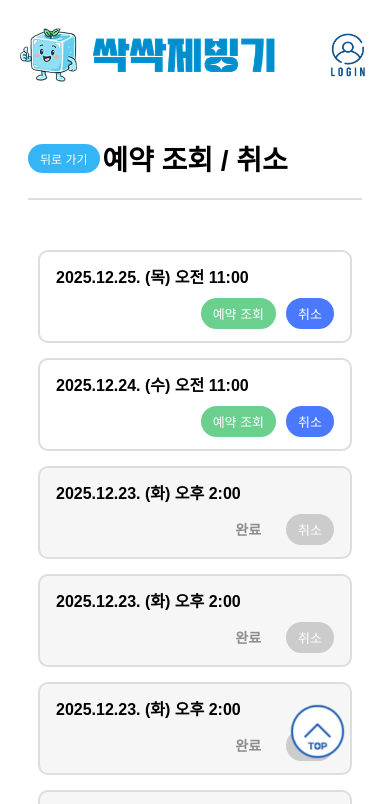
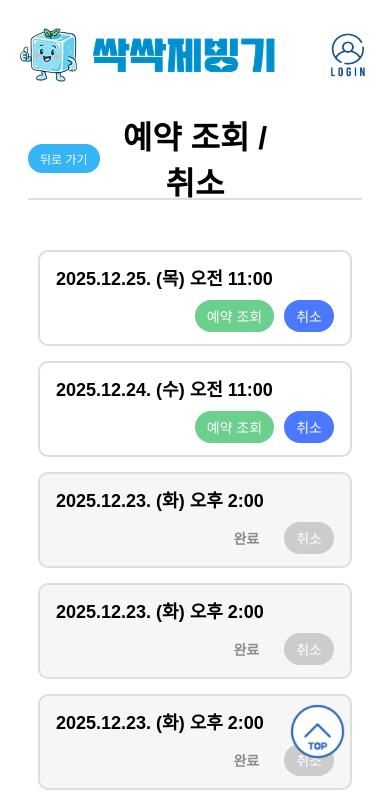
Before and after one commit to icemachine-green/icemachine_client, a React app: page /mypage/reservations in a window 390 px wide. Shown: the top 804 px of the page. Built offline with nearby package versions, Linux system fonts and the light colour scheme; the HTML template or start-up script is replaced by a standard one; a web font is replaced by a local one.

Commit message:
251226 MY_PROFILE, RESERVATION, STORE의 css의 postion 제거 후 반응형 구현 완료

```diff
--- a/src/components/users/MyProfile.css
+++ b/src/components/users/MyProfile.css
@@ -1,10 +1,8 @@
 /* =================================================
-   My Profile / 반응형 CSS
+   My Profile / 반응형 CSS (제목 완전 중앙)
 ================================================= */
 
-/* =========================
-   전체 컨테이너 (PC 기준 유지)
-========================= */
+/* 전체 컨테이너 */
 .my-profile-container {
   margin: 0 auto;
   max-width: 1440px;
@@ -13,16 +11,15 @@
 
 /* 헤더 */
 .my-profile-head {
-  position: relative;
   height: 80px;
   display: flex;
   align-items: center;
+  justify-content: center;
+  position: relative; /* 제목 중앙용 */
 }
 
 /* 뒤로가기 버튼 */
 .my-profile-back-btn {
-  position: absolute;
-  left: 0;
   padding: 5px 20px;
   border-radius: 20px;
   border: none;
@@ -30,17 +27,20 @@
   color: #fff;
   cursor: pointer;
   font-size: 17px;
+  position: absolute;
+  left: 20px; /* 좌측 고정 */
 }
 
-/* 제목 중앙 정렬 */
+/* 제목 중앙 정렬 - 항상 화면 중앙 */
 .my-profile-head-title {
   position: absolute;
   left: 50%;
   transform: translateX(-50%);
-  font-size: 32px;
+  font-size: 32px; /* PC 기준 고정 */
   font-weight: 700;
   margin: 0;
   white-space: nowrap;
+  text-align: center;
 }
 
 /* 가로선 */
@@ -117,53 +117,33 @@
 }
 
 /* =================================================
-   미디어 쿼리 ① 노트북 (≤1024px)
+   미디어 쿼리
 ================================================= */
+
+/* 1024px 이하 */
 @media (max-width: 1024px) {
+  .my-profile-back-btn {
+    font-size: 16px;
+    padding: 5px 18px;
+    left: 15px;
+  }
+
   .my-profile-card-container {
     padding: 0 40px;
   }
+}
 
-  .my-profile-head-title {
-    font-size: 32px;
+/* 950px 이하 */
+@media (max-width: 950px) {
+  .my-profile-back-btn {
+    font-size: 15px;
+    padding: 5px 16px;
+    left: 15px;
   }
 
-  .my-profile-back-btn {
-    font-size: 16px;
-    padding: 5px 18px;
-  }
-
-  .my-profile-card-text {
-    font-size: 17px;
-  }
-
-  .my-profile-change-btn {
-    font-size: 17px;
-    padding: 7px 16px;
-  }
-
-  .my-profile-withdraw-btn {
-    font-size: 15px;
-    padding: 13px 28px;
-  }
-}
-
-/* =================================================
-   미디어 쿼리 ② 태블릿 (≤950px)
-================================================= */
-@media (max-width: 950px) {
   .my-profile-card-container {
     padding: 0 30px;
     max-width: 600px;
-  }
-
-  .my-profile-head-title {
-    font-size: 32px;
-  }
-
-  .my-profile-back-btn {
-    font-size: 15px;
-    padding: 5px 16px;
   }
 
   .my-profile-card-text {
@@ -182,22 +162,17 @@
   }
 }
 
-/* =================================================
-   미디어 쿼리 ③ 태블릿/소형 (≤768px)
-================================================= */
+/* 768px 이하 */
 @media (max-width: 768px) {
+  .my-profile-back-btn {
+    font-size: 14px;
+    padding: 4px 14px;
+    left: 10px;
+  }
+
   .my-profile-card-container {
     padding: 0 20px;
     max-width: 540px;
-  }
-
-  .my-profile-head-title {
-    font-size: 32px;
-  }
-
-  .my-profile-back-btn {
-    font-size: 14px;
-    padding: 4px 14px;
   }
 
   .my-profile-card-text {
@@ -217,26 +192,21 @@
   }
 }
 
-/* =================================================
-   미디어 쿼리 ④ 모바일 (≤480px)
-================================================= */
+/* 480px 이하 */
 @media (max-width: 480px) {
-  .my-profile-card-container {
-    padding: 0 15px;
-    max-width: 100%;
-  }
-
   .my-profile-head {
     height: 60px;
-  }
-
-  .my-profile-head-title {
-    font-size: 32px;
   }
 
   .my-profile-back-btn {
     font-size: 13px;
     padding: 4px 12px;
+    left: 10px;
+  }
+
+  .my-profile-card-container {
+    padding: 0 15px;
+    max-width: 100%;
   }
 
   .my-profile-card-text {
--- a/src/components/users/MyReservations.css
+++ b/src/components/users/MyReservations.css
@@ -8,23 +8,24 @@
    헤더
 ========================= */
 .mypage-reservation-page-head {
-  position: relative;
+  position: relative; /* 제목 중앙을 위해 relative 유지 */
   display: flex;
-  justify-content: center;
   align-items: center;
   height: 80px;
 }
 
 .mypage-reservation-page-head p {
-  font-size: 32px;
+  position: absolute; /* 항상 가로 중앙 */
+  left: 50%;
+  transform: translateX(-50%);
+  font-size: 32px; /* PC 기준 고정 */
   font-weight: 700;
   margin: 0;
+  text-align: center;
 }
 
 /* 뒤로가기 버튼 */
 .reservation-back-btn {
-  position: absolute;
-  left: 0;
   padding: 5px 20px;
   border-radius: 20px;
   border: none;
@@ -32,10 +33,12 @@
   color: #fff;
   cursor: pointer;
   font-size: 17px;
+  margin-left: 0; /* 버튼은 왼쪽에 자연스럽게 위치 */
+  z-index: 1; /* 제목 위에 겹치지 않도록 */
 }
 
 /* =========================
-   가로선 (가로 길이 고정)
+   가로선
 ========================= */
 .mypage-reservation-page-underline {
   width: 100%;
@@ -44,7 +47,6 @@
   height: 1.5px;
   background-color: #dddddd;
   margin: 0 0 50px 0;
-
 }
 
 /* =========================
@@ -148,14 +150,11 @@
 /* =========================
    예약 취소 모달
 ========================= */
-
 .mypage-reservation-modal-overlay {
-  position: fixed;
-  inset: 0;
-  background-color: rgba(0, 0, 0, 0.45);
   display: flex;
   justify-content: center;
   align-items: center;
+  background-color: rgba(0, 0, 0, 0.45);
   z-index: 1000;
 }
 
@@ -225,7 +224,6 @@
   background-color: #f3f3f3;
 }
 
-
 /* =========================
    반응형
 ========================= */
@@ -233,14 +231,14 @@
 /* 1024px 이하 */
 @media (max-width: 1024px) {
   .mypage-reservation-page-head p {
-    font-size: 44px;
+    font-size: 32px;
   }
 }
 
-/* 950px 이하 (태블릿 가로 전환 구간) */
+/* 950px 이하 */
 @media (max-width: 950px) {
   .mypage-reservation-page-head p {
-    font-size: 40px;
+    font-size: 32px;
   }
 
   .mypage-reservation-list-container {
@@ -252,14 +250,14 @@
   }
 
   .mypage-reservation-date {
-    font-size: 17px;
+    font-size: 18px;
   }
 }
 
 /* 768px 이하 */
 @media (max-width: 768px) {
   .mypage-reservation-page-head p {
-    font-size: 36px;
+    font-size: 32px;
   }
 
   .mypage-reservation-card {
@@ -267,11 +265,11 @@
   }
 
   .mypage-reservation-date {
-    font-size: 16px;
+    font-size: 18px;
   }
 
   .mypage-reservation-card-actions button {
-    font-size: 13px;
+    font-size: 14px;
     padding: 6px 12px;
   }
 }
@@ -279,7 +277,7 @@
 /* 480px 이하 */
 @media (max-width: 480px) {
   .mypage-reservation-page-head p {
-    font-size: 28px;
+    font-size: 32px;
   }
 
   .reservation-back-btn {
--- a/src/components/users/MyStores.css
+++ b/src/components/users/MyStores.css
@@ -18,7 +18,7 @@
   display: flex;
   align-items: center;
   height: 80px;
-  position: relative; /* 중앙 정렬 위해 추가 */
+  position: relative; /* 제목 절대 중앙 배치 위해 추가 */
 }
 
 /* 뒤로가기 버튼 */
@@ -31,10 +31,10 @@
   font-size: 17px;
   cursor: pointer;
   white-space: nowrap;
-  z-index: 1; /* 제목보다 위로 오게 */
+  z-index: 1; /* 제목보다 위로 */
 }
 
-/* 제목 (항상 중앙) */
+/* 제목 (항상 가로 기준 중앙) */
 .my-stores-head-title {
   position: absolute;
   left: 50%;
@@ -195,7 +195,7 @@
     padding: 0 15px 40px 15px;
   }
 
-  /* ⭐ 구조 유지: column 전환 금지 */
+  /* 구조 유지: column 전환 금지 */
   .my-stores-head {
     height: 60px;
     align-items: center;
```
